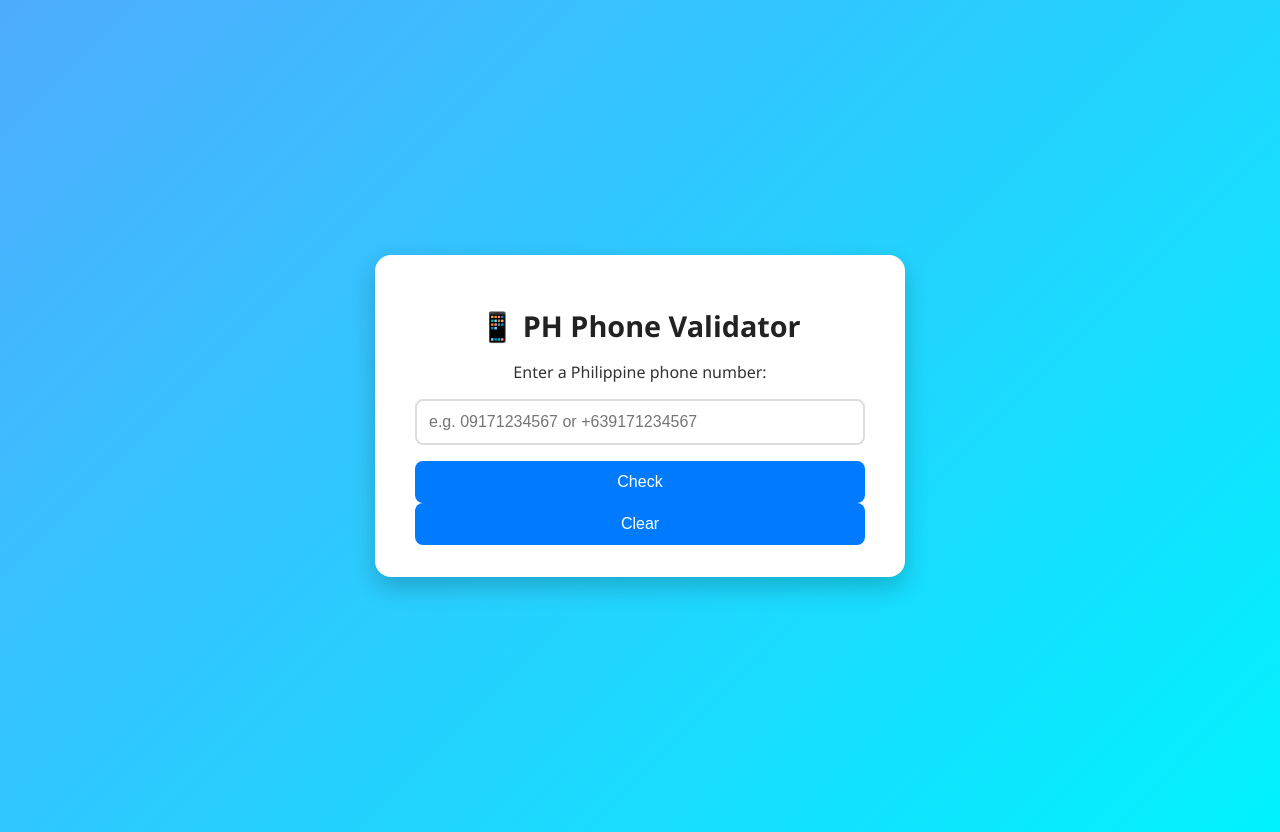
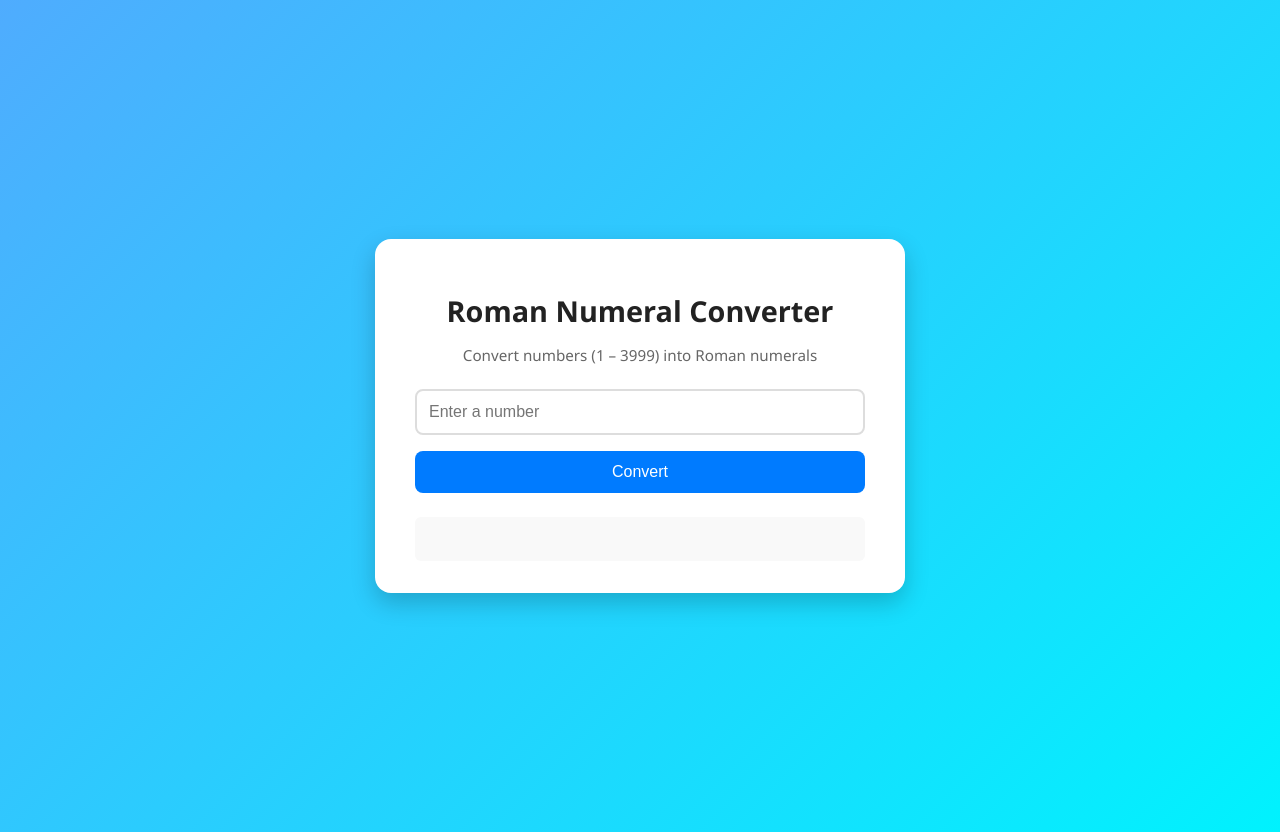
Before and after one commit to Jr1713/Roman-Numeral-Converter, a plain HTML site: page index.html in a window 1280 px wide. Drawn offline with Linux system fonts and the light colour scheme.

Commit message:
Update index.html

```diff
--- a/index.html
+++ b/index.html
@@ -1,25 +1,25 @@
 <!DOCTYPE html>
 <html lang="en">
 <head>
-  <meta charset="UTF-8" />
-  <meta name="viewport" content="width=device-width, initial-scale=1.0"/>
-  <title>PH Phone Validator</title>
-  <!-- Link to external CSS -->
+  <meta charset="UTF-8">
+  <meta name="viewport" content="width=device-width, initial-scale=1.0">
+  <title>Roman Numeral Converter</title>
+  <!-- Link CSS -->
   <link rel="stylesheet" href="style.css">
 </head>
 <body>
   <div class="container">
-    <h1>📱 PH Phone Validator</h1>
-    <p>Enter a Philippine phone number:</p>
-    <input id="user-input" type="text" placeholder="e.g. 09171234567 or +639171234567"/>
-    <div class="buttons">
-      <button id="check-btn">Check</button>
-      <button id="clear-btn">Clear</button>
-    </div>
-    <div id="results-div"></div>
+    <h1>Roman Numeral Converter</h1>
+    <p class="subtitle">Convert numbers (1 – 3999) into Roman numerals</p>
+
+    <input type="number" id="number" placeholder="Enter a number" />
+
+    <button id="convert-btn">Convert</button>
+
+    <div id="output"></div>
   </div>
 
-  <!-- Link to external JS -->
-  <script src="script.js"></script>
+  <!-- Link JavaScript -->
+  <script src="script.js" defer></script>
 </body>
 </html>
```
